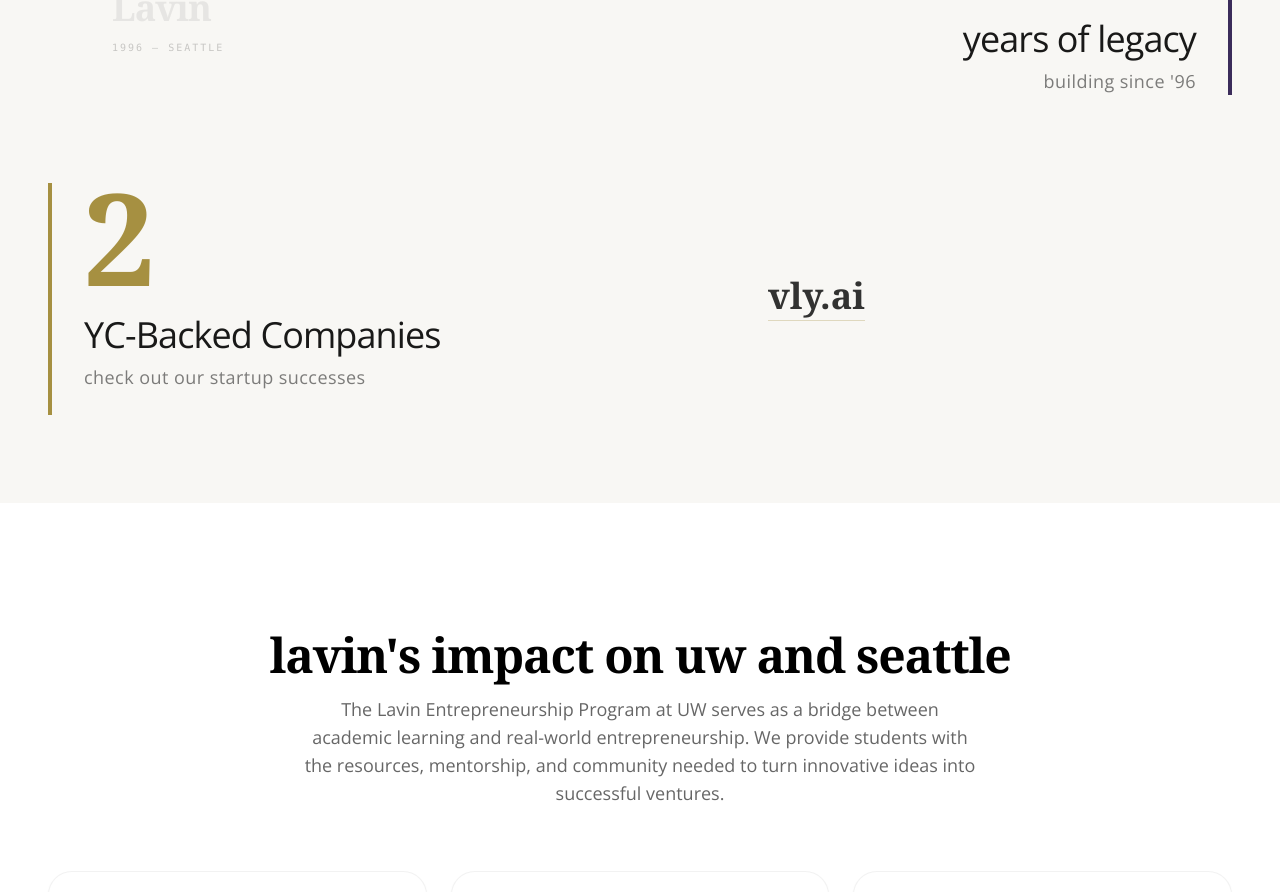
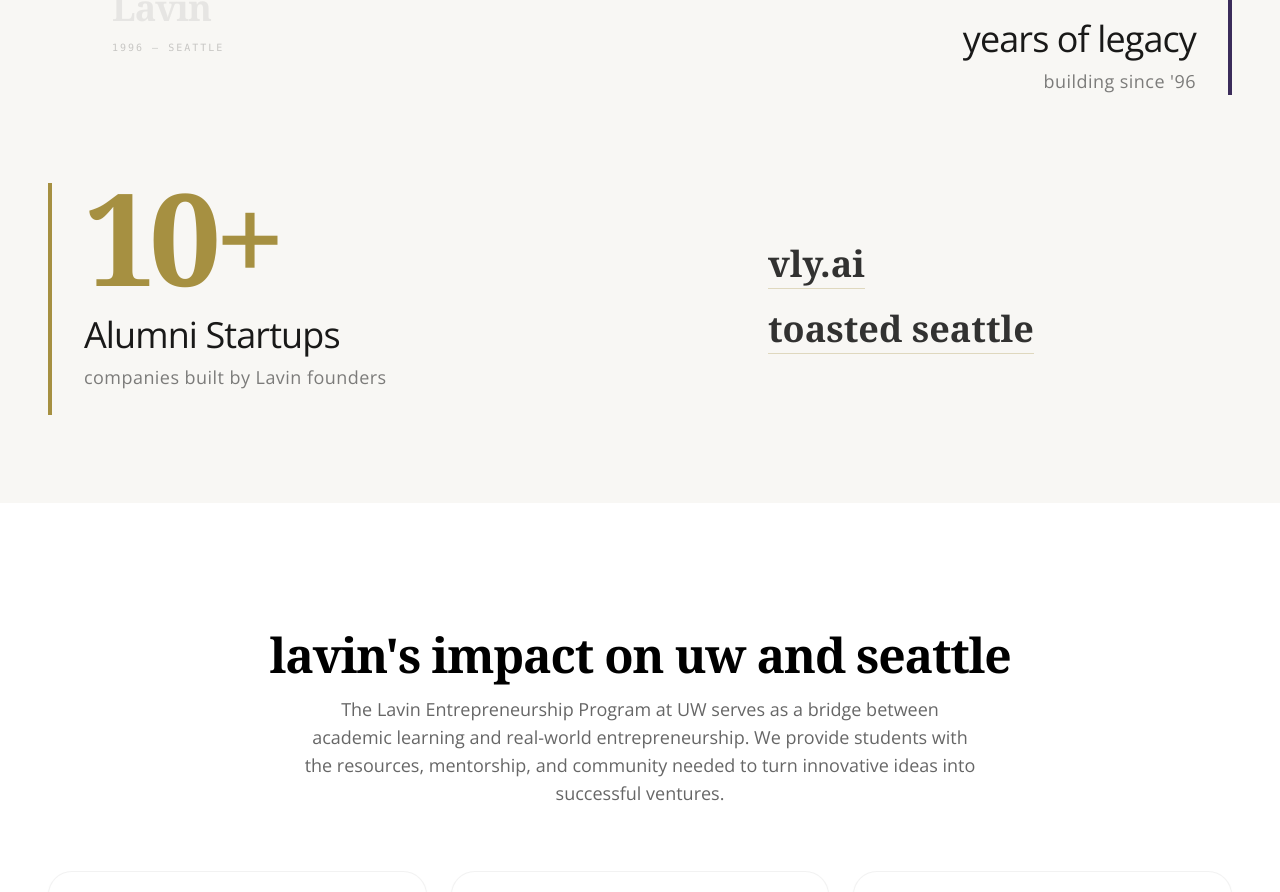
Before and after one commit to uw-lavin/uw-lavin.github.io, a React (Vite) app: page /executive-board in a window 1280 px wide. Shown: the part 1901-2793 px from the top of the page. Built offline with nearby package versions, Linux system fonts and the light colour scheme.

Commit message:
Updated home page impact stats and leadership

```diff
--- a/src/pages/ExecutiveBoard.jsx
+++ b/src/pages/ExecutiveBoard.jsx
@@ -71,7 +71,7 @@
   },
   {
     name: 'Sreshta Appalabattula',
-    role: 'Co-Director of Marketing',
+    role: 'Director of Marketing',
     major: 'Business',
     year: '2025',
     image: sreshtaPic,
--- a/src/pages/Home.jsx
+++ b/src/pages/Home.jsx
@@ -270,7 +270,7 @@
                   transition={{ duration: 0.8, ease: "easeOut" }}
                   className="text-[14vw] md:text-[11vw] lg:text-[10vw] font-serif font-black leading-[0.85] tracking-tighter text-[#a69041] pb-2"
                 >
-                  <CountUp from={0} to={2} direction="up" duration={1.5} />
+                  <CountUp from={0} to={10} direction="up" duration={1.5} />+
                 </motion.div>
                 <motion.div
                   initial={{ opacity: 0, y: 20 }}
@@ -279,10 +279,10 @@
                   transition={{ duration: 0.8, delay: 0.5 }}
                 >
                   <h3 className="text-2xl md:text-3xl lg:text-4xl font-sans mt-4 text-black/90 tracking-tight">
-                    YC-Backed Companies
+                    Alumni Startups
                   </h3>
                   <p className="mt-2 text-base md:text-lg text-black/50 font-sans tracking-wide max-w-lg mb-6">
-                    check out our startup successes
+                    companies built by Lavin founders
                   </p>
                 </motion.div>
               </div>
@@ -295,11 +295,14 @@
                 transition={{ duration: 1, delay: 0.8 }}
                 className="hidden md:flex absolute right-0 top-0 bottom-0 w-1/2 items-center pl-16 xl:pl-32"
               >
-                {/* YC Links */}
-                <div className="flex flex-col gap-3 relative z-20 w-fit pointer-events-auto">
+                <div className="flex flex-col gap-5 relative z-20 w-fit pointer-events-auto">
                   <a href="https://vly.ai/" target="_blank" rel="noreferrer" className="group flex items-center gap-3">
                     <span className="text-2xl md:text-3xl lg:text-4xl font-serif font-black text-black/80 border-b border-[#a69041]/30 group-hover:text-[#a69041] group-hover:border-[#a69041] transition-colors pb-1">vly.ai</span>
-                    <span className="text-[#a69041] font-sans font-bold text-sm tracking-widest uppercase opacity-0 -translate-x-4 group-hover:opacity-100 group-hover:translate-x-0 transition-all duration-300">W24 &rarr;</span>
+                    <span className="text-[#a69041] font-sans font-bold text-sm tracking-widest uppercase opacity-0 -translate-x-4 group-hover:opacity-100 group-hover:translate-x-0 transition-all duration-300">YC W24 &rarr;</span>
+                  </a>
+                  <a href="https://toastedseattle.com/" target="_blank" rel="noreferrer" className="group flex items-center gap-3">
+                    <span className="text-2xl md:text-3xl lg:text-4xl font-serif font-black text-black/80 border-b border-[#a69041]/30 group-hover:text-[#a69041] group-hover:border-[#a69041] transition-colors pb-1">toasted seattle</span>
+                    <span className="text-[#a69041] font-sans font-bold text-sm tracking-widest uppercase opacity-0 -translate-x-4 group-hover:opacity-100 group-hover:translate-x-0 transition-all duration-300">&rarr;</span>
                   </a>
                 </div>
               </motion.div>
```
Also changed, not shown: 1 other file (tests, documents, lock files or other folders).
